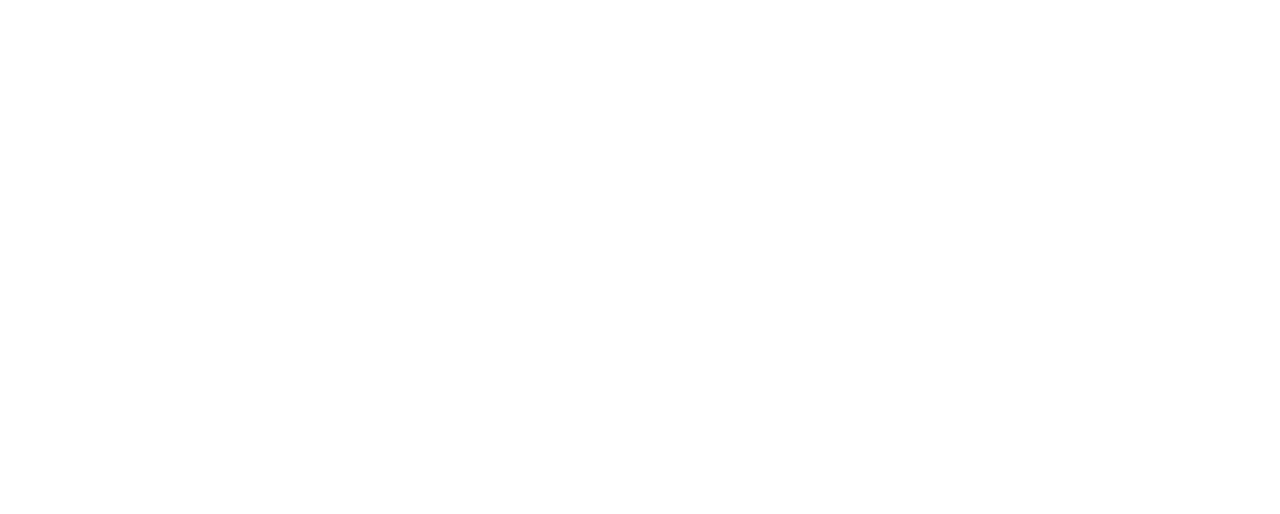
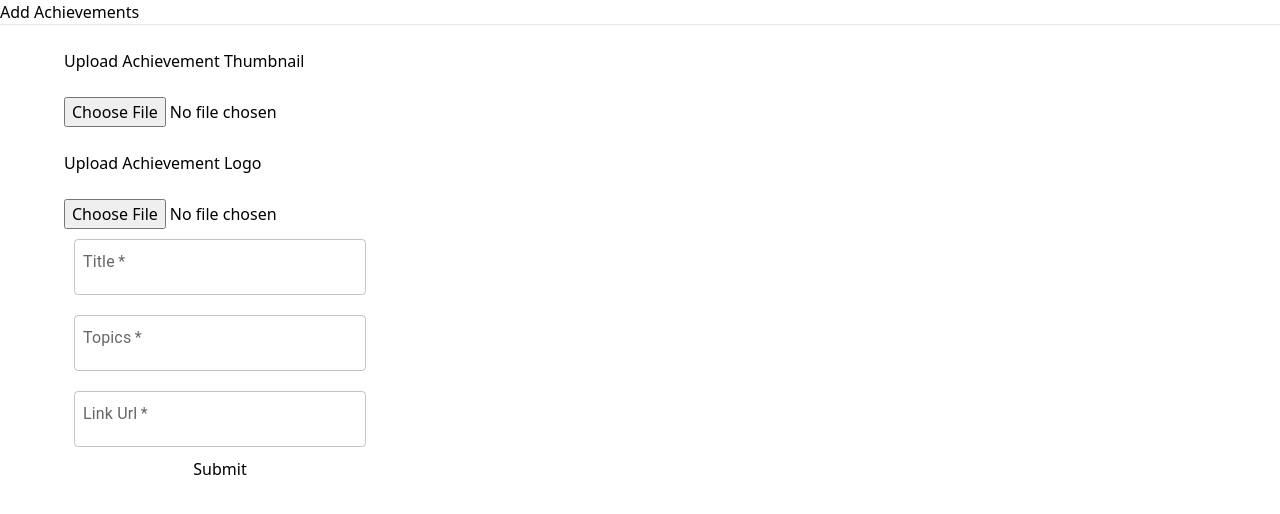
Before and after one commit to GaziAdib/firebase_react_rtk_query-portfolio-website, a React (Create React App) app: page /addAchievement in a window 1280 px wide. Before the commit this address had no page. Shown: the top 514 px of the page. Built offline with nearby package versions, Linux system fonts and the light colour scheme.

Commit message:
achievement section backend setup completed

```diff
--- a/package.json
+++ b/package.json
@@ -24,6 +24,7 @@
     "react-redux": "^8.0.4",
     "react-router-dom": "^6.4.1",
     "react-scripts": "4.0.3",
+    "react-tag-input-component": "^2.0.0",
     "uuid": "^8.3.2",
     "web-vitals": "^1.1.2"
   },
--- a/src/App.js
+++ b/src/App.js
@@ -12,6 +12,8 @@
 import ShowAllSkills from './pages/client/skills/ShowAllSkills';
 import Home from './pages/Home/Home';
 import Dashboard from './pages/admin/dashboard/Dashboard';
+import AddAchievement from './pages/admin/achievements/AddAchievement';
+import ShowAchievements from './pages/admin/achievements/ShowAchievements';
 
 const App = () => {
   return (
@@ -28,6 +30,8 @@
           <Route path="/showAllSkill" element={<ShowAllSkills />} />
           <Route path="/addAbout" element={<AddAbout />} />
           <Route path="/showAbout" element={<ShowAbout />} />
+          <Route path="/addAchievement" element={<AddAchievement/>} />
+          <Route path="/showAchievement" element={<ShowAchievements />} />
 
         </Routes>
     </BrowserRouter>
--- a/src/app/store.js
+++ b/src/app/store.js
@@ -4,6 +4,7 @@
 import coursesSliceReducer from '../features/courses/courseSlice';
 import skillSliceReducer from '../features/skills/skillSlice';
 import aboutSliceReducer from '../features/abouts/aboutSlice';
+import achievementSliceReducer from '../features/achievements/achievementSlice';
 
 export const store = configureStore({
   reducer: {
@@ -11,7 +12,8 @@
     projects: projectsSliceReducer,
     courses: coursesSliceReducer,
     skills: skillSliceReducer,
-    abouts: aboutSliceReducer
+    abouts: aboutSliceReducer,
+    achievements: achievementSliceReducer
   },
   devTools: process.env.NODE_ENV !== 'production',
   middleware: (getDefaultMiddleware) =>
--- /dev/null
+++ b/src/features/achievements/achievementSlice.js
@@ -0,0 +1,12 @@
+import { createSlice } from "@reduxjs/toolkit";
+
+const initialState = {
+
+};
+
+const achievementSlice = createSlice({
+    name: 'achievements',
+    initialState,
+});
+
+export default achievementSlice.reducer;
--- /dev/null
+++ b/src/pages/admin/achievements/AddAchievement.jsx
@@ -0,0 +1,93 @@
+import React from 'react';
+import { FormControl, TextField, Container } from '@mui/material';
+import { useState } from 'react';
+// add storage for uploading image data
+import { storage } from '../../../firebase';
+import { getDownloadURL, ref, uploadBytes } from '@firebase/storage';
+import { async } from '@firebase/util';
+
+const AddAchievement = () => {
+
+    const [ThumbnailUrl, setThumbnailUrl] = useState(undefined);
+    const [logoUrl, setLogoUrl] = useState(undefined);
+
+    const [achievementThumbnail, setAchievementThumbnail] = useState(undefined);
+    const [achievementTitle, setAchievementTitle] = useState('');
+    const [achievementLink, setAchievementLink] = useState('');
+    const [achievementLogo, setAchievementLogo] = useState(undefined);
+    const [achievementTopics, setAchievementTopics] = useState('');
+
+
+    // upload images for Thumbnail
+    const fileHandlerThumbnail = async (e) => {
+        const localFile = e.target.files[0];
+        const storageRef = ref(storage, `/achievementThumnails/${localFile.name}`);
+        await uploadBytes(storageRef, localFile);
+        const urlThumnail = await getDownloadURL(storageRef);
+        setThumbnailUrl(urlThumnail);
+
+    }
+
+    // upload logo
+
+    const fileHandlerLogo = async (e) => {
+        const localFile2 = e.target.files[0];
+        const storageRef2 = ref(storage, `/achievementLogos/${localFile2.name}`);
+        await uploadBytes(storageRef2, localFile2);
+        const urlLogo = await getDownloadURL(storageRef2);
+        setLogoUrl(urlLogo);
+    }
+
+
+    const formHandler = (e) => {
+        e.preventDefault();
+    }
+
+
+
+  return (
+    <>
+        <h1>Add Achievements</h1>
+        <hr />
+
+        <Container>
+                <form onSubmit={formHandler} encType="multipart/form-data">
+                    <FormControl>
+                        <br />
+                        <label>Upload Achievement Thumbnail</label>
+                        <br />
+                        <input
+                            accept="image/*"
+                            type="file"
+                            onChange={fileHandlerThumbnail}
+                        />
+                        <br />
+                        <label>Upload Achievement Logo</label>
+                        <br />
+                            <input
+                            accept="image/*"
+                            type="file"
+                            onChange={fileHandlerLogo}
+                        />
+
+
+                        <TextField required  style={{margin: '5px', padding:'5px'}} id="outlined-basic" label="Title" variant="outlined" value={achievementTitle} onChange={(e) => setAchievementTitle(e.target.value)} />
+                        <TextField required  style={{margin: '5px', padding:'5px'}} id="outlined-basic" label="Topics" variant="outlined" value={achievementTopics} onChange={(e) => setAchievementTopics(e.target.value)} />
+                        <TextField required  style={{margin: '5px', padding:'5px'}} id="outlined-basic" label="Link Url" variant="outlined" value={achievementLink} onChange={(e) => setAchievementLink(e.target.value)} />
+
+
+                        <button type="submit">Submit</button>
+                    </FormControl>
+
+                </form>
+
+                {/* <br/>
+
+                <h3>Uploaded {progress} %</h3> */}
+        </Container>
+
+        </>
+  )
+}
+
+export default AddAchievement
--- /dev/null
+++ b/src/pages/admin/achievements/ShowAchievements.jsx
@@ -0,0 +1,9 @@
+import React from 'react'
+
+const ShowAchievements = () => {
+  return (
+    <div>Show all Achievements</div>
+  )
+}
+
+export default ShowAchievements
```
Also changed, not shown: src/features/achievements/achievementsApi.js (added, +116 -0 lines), src/pages/admin/project/TableProject.jsx (deleted, +0 -21 lines), src/pages/admin/course/TableCourse.jsx (deleted), 1 other file (tests, documents, lock files or other folders).
